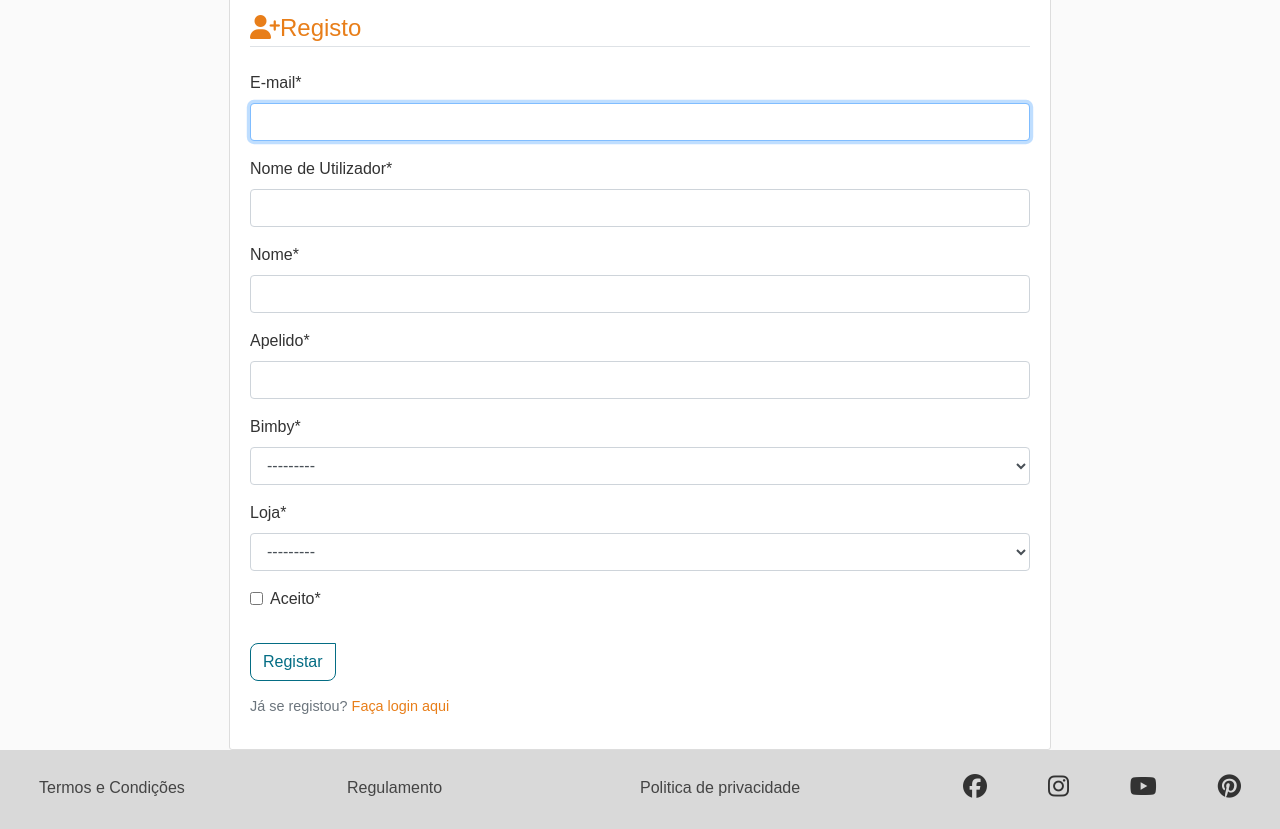
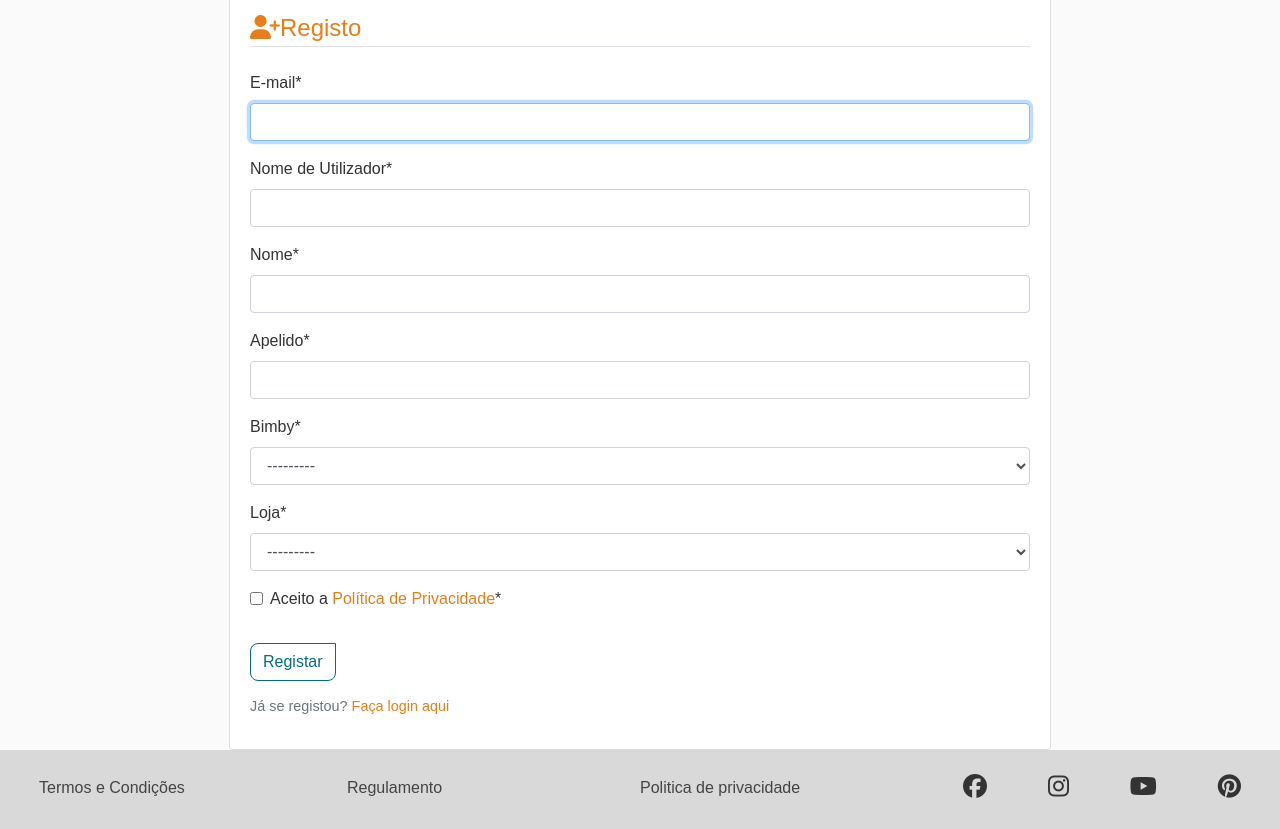
Before and after one commit to dev-qloudyx/vorwerk, a Django app: page /users/register/ in a window 1280 px wide. Shown: the part 196-1025 px from the top of the page. Run offline with Django 4.2, Linux system fonts and the light colour scheme; data that the repository does not hold is empty; parts of the project's set-up code (start-up, migrations or seed data) failed here and were passed over; some libraries are stand-ins or nearby versions; some web fonts are replaced.

Commit message:
Alteração do link de Privacidade

```diff
--- a/apps/eventos/views.py
+++ b/apps/eventos/views.py
@@ -84,7 +84,7 @@ def evento(request):
 
 def home(request):
     return render(request, 'eventos/home.html',
-                    context={'title':'Home'})
+                    context={'title':'Dia Aberto Bimby®'})
 
 def receitas(request):
     return render(request, 'eventos/receitas.html',
--- a/apps/users/forms.py
+++ b/apps/users/forms.py
@@ -1,10 +1,13 @@
 from django import forms
 from .models import User, Profile
+from django.utils.safestring import mark_safe
 from django.contrib.auth.forms import UserCreationForm
 
 
 class UserRegisterForm(UserCreationForm):
     email = forms.EmailField()
+    aceito = forms.BooleanField(widget=forms.CheckboxInput(),
+                           label=mark_safe('Aceito a <a class="x" href="#">Política de Privacidade</a>'))
 
     class Meta:
         model = User
--- a/apps/users/templates/users/register.html
+++ b/apps/users/templates/users/register.html
@@ -2,6 +2,11 @@
 {% load crispy_forms_tags %}
 
 {% block content%}
+<style>
+    .x {
+        color: #e87e19;;
+    }
+</style>
 <div class="row mt-4">
     <div class="col-12 col-lg-8 offset-lg-2" style="margin-top: 7%;">
         <div class="content-section">
--- a/templates/_head.html
+++ b/templates/_head.html
@@ -47,8 +47,4 @@
     }
 </style>
 
-{% if title %}
-    <title>Vorwerk - {{ title }}</title>
-{% else %}
-    <title>Vorwerk</title>
-{% endif %}
+<title>Dia Aberto Bimby®</title>
```
